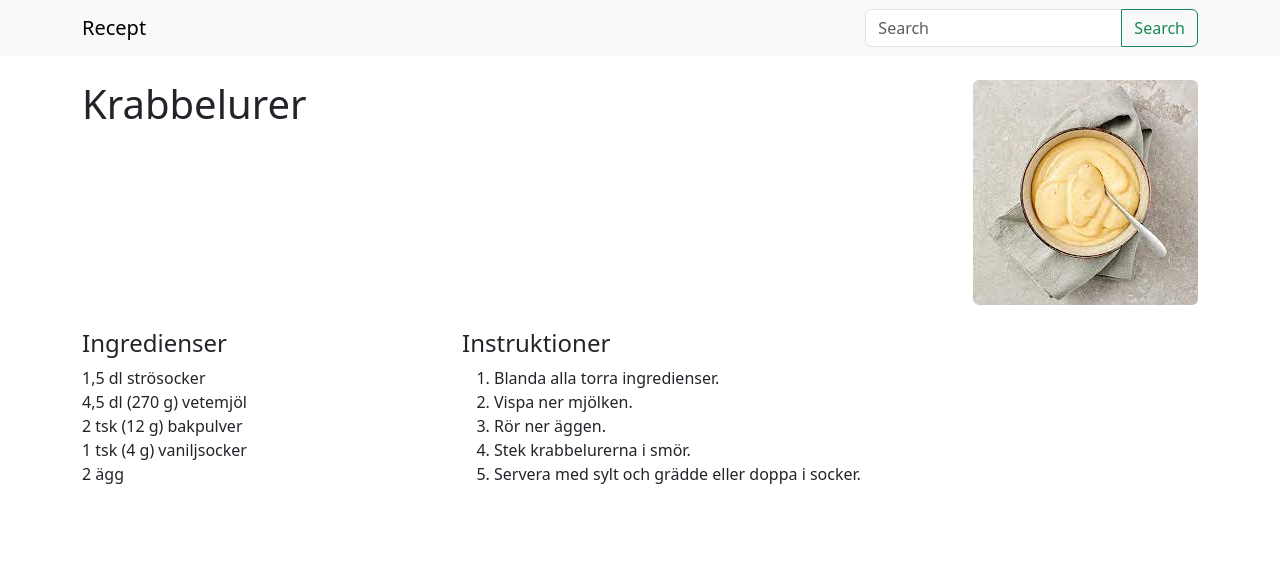
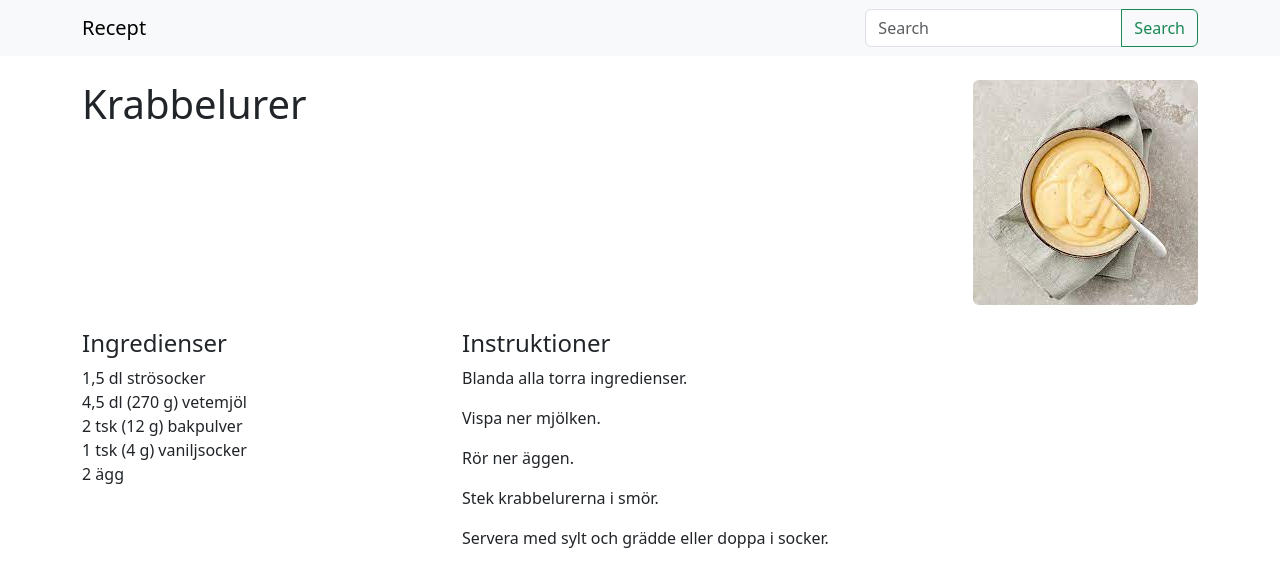
Before and after one commit to jolars/recipes, a Jekyll site: the page built from _recipes/test.md, in a window 1280 px wide. Shown: the top 587 px of the page. Built offline with Jekyll 4.4.1, drawn with Linux system fonts in a browser that asks for light colours.

Commit message:
feat: use standard paragraph for instructions

```diff
--- a/_layouts/recipe.html
+++ b/_layouts/recipe.html
@@ -28,8 +28,16 @@ layout: base
     </div>
     <div class="directions col-sm-8">
         <h4>Instruktioner</h4>
-        <ol>
-            {% for direction in page.directions %}<li>{{ direction }}</li>{% endfor %}
-        </ol>
+        <!-- <ol> -->
+        {% for direction in page.directions %}<p>{{ direction }}</p>{% endfor %}
+        <!-- </ol> -->
+        <!-- <ul class="list-group"> -->
+        <!--     {% for direction in page.directions %}<li class="list-group-item">{{ direction }}</li>{% endfor %} -->
+        <!-- <li class="list-group-item">An item</li> -->
+        <!-- <li class="list-group-item">A second item</li> -->
+        <!-- <li class="list-group-item">A third item</li> -->
+        <!-- <li class="list-group-item">A fourth item</li> -->
+        <!-- <li class="list-group-item">And a fifth one</li> -->
+        <!-- </ul> -->
     </div>
 </div>
```
